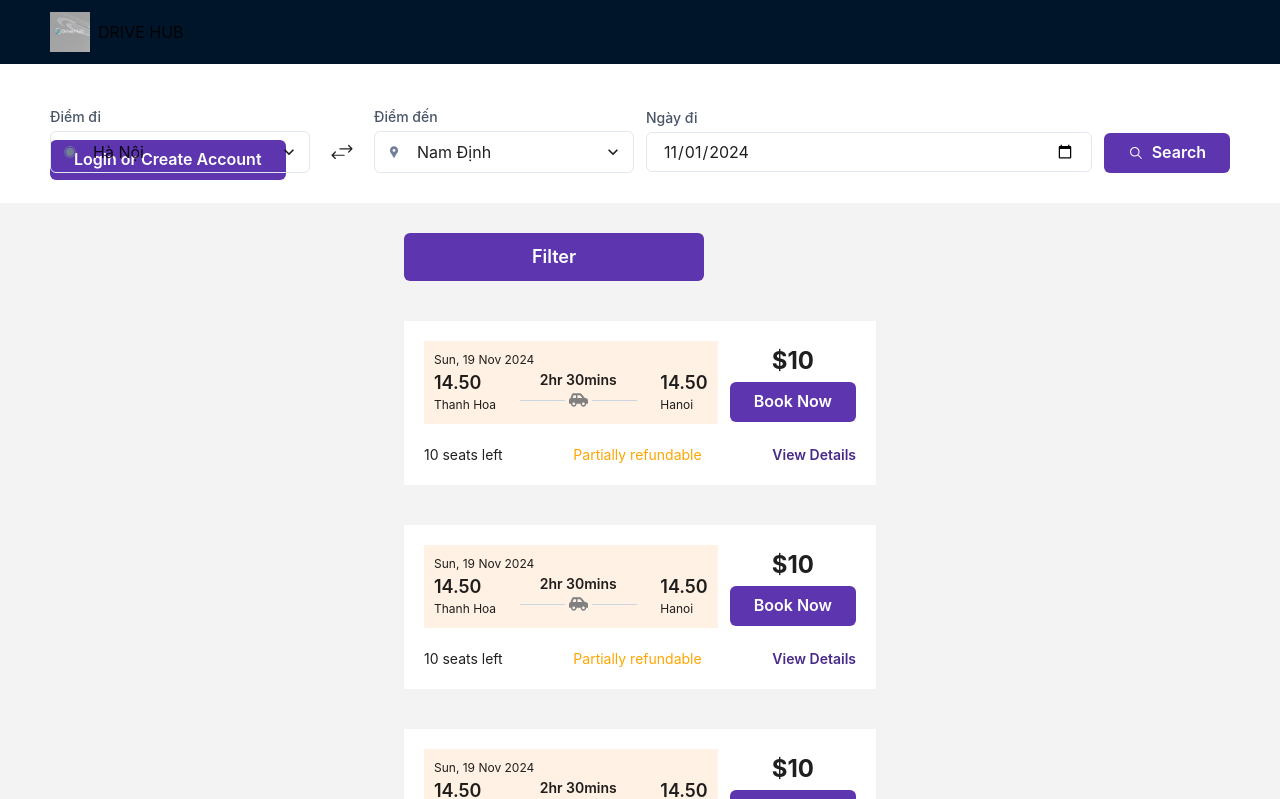
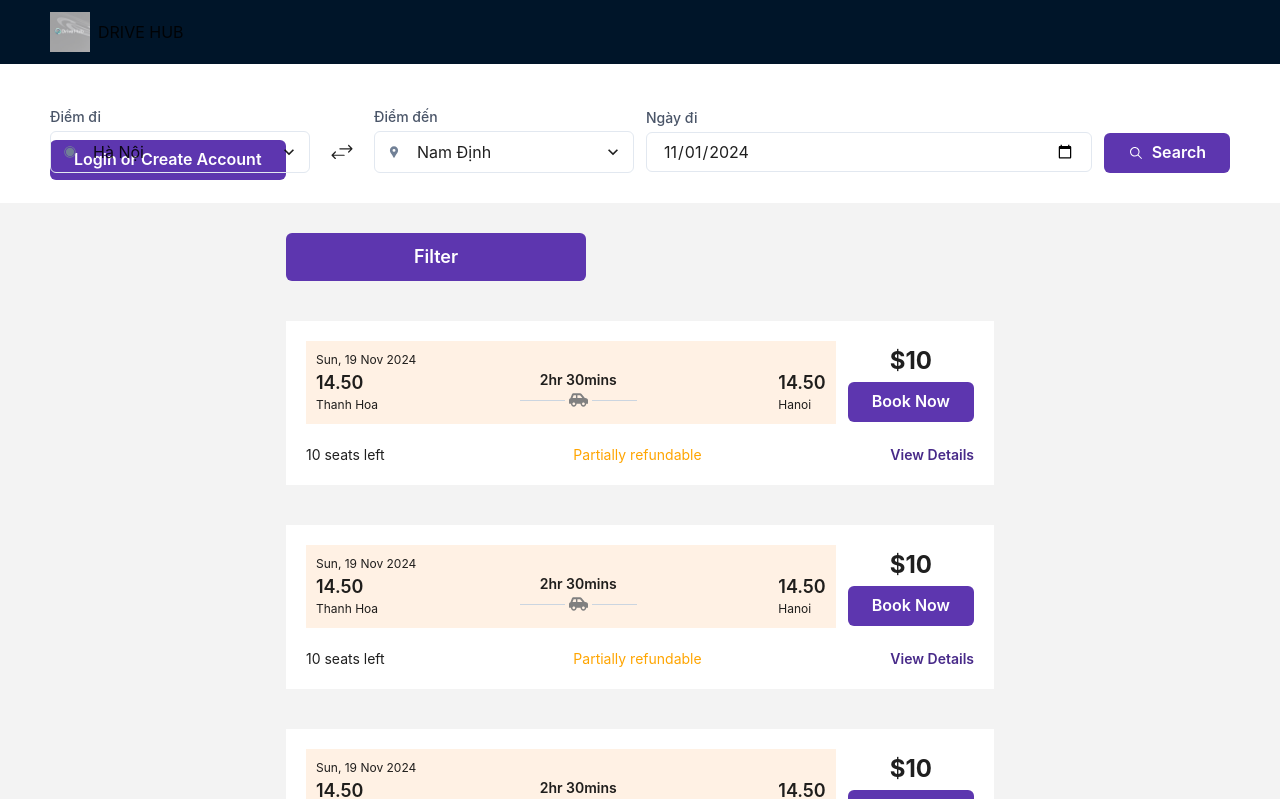
Before and after one commit to nguyenkien0703/booking, a React (Vite) app: page /trip in a window 1280 px wide. Shown: the top 799 px of the page. Built offline with nearby package versions, Linux system fonts and the light colour scheme.

Commit message:
fix trip page

```diff
--- a/src/pages/trip/components/TripItem.tsx
+++ b/src/pages/trip/components/TripItem.tsx
@@ -13,9 +13,6 @@ export default function TripItem() {
             alignSelf={'center'}
             width={{
                 base: '100%',
-                md: '70%',
-                lg: '60%',
-                xl: '40%'
             }}
         >
             <Flex
--- a/src/pages/trip/index.tsx
+++ b/src/pages/trip/index.tsx
@@ -47,15 +47,23 @@ export default function Trip() {
           base: "20px 20px",
           md: "30px 50px",
         }}
+      >
+        <Flex
+          alignSelf="center"
+          flexDirection="column"
+          width={{
+            base: "100%",
+            md: "80%",
+            lg: "70%",
+            xl: "60%",
+            "2xl": "50%",
+          }}
           gap={10}
         >
           <Box
             alignSelf="center"
             width={{
               base: '100%',
-            md: '70%',
-            lg: '60%',
-            xl: '40%'
             }}
           >
             <PrimaryButton
@@ -73,6 +81,7 @@ export default function Trip() {
           <TripItem />
           <TripItem />
           <TripItem />
+        </Flex>
       </Flex>
 
       {/* Pop-up Filter */}
```
Lines whose indentation alone changed are shown as unchanged.
